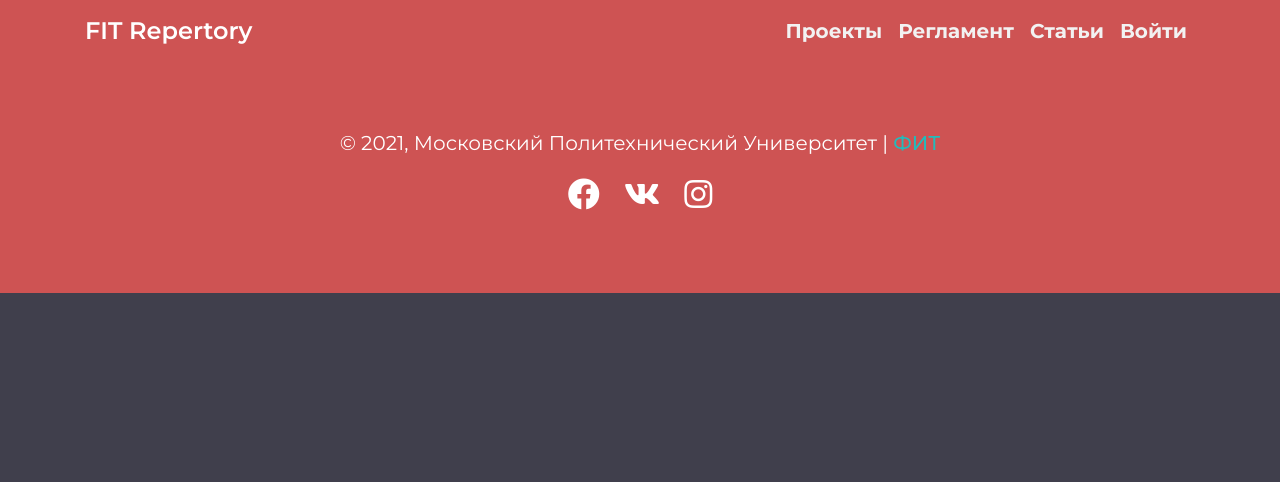
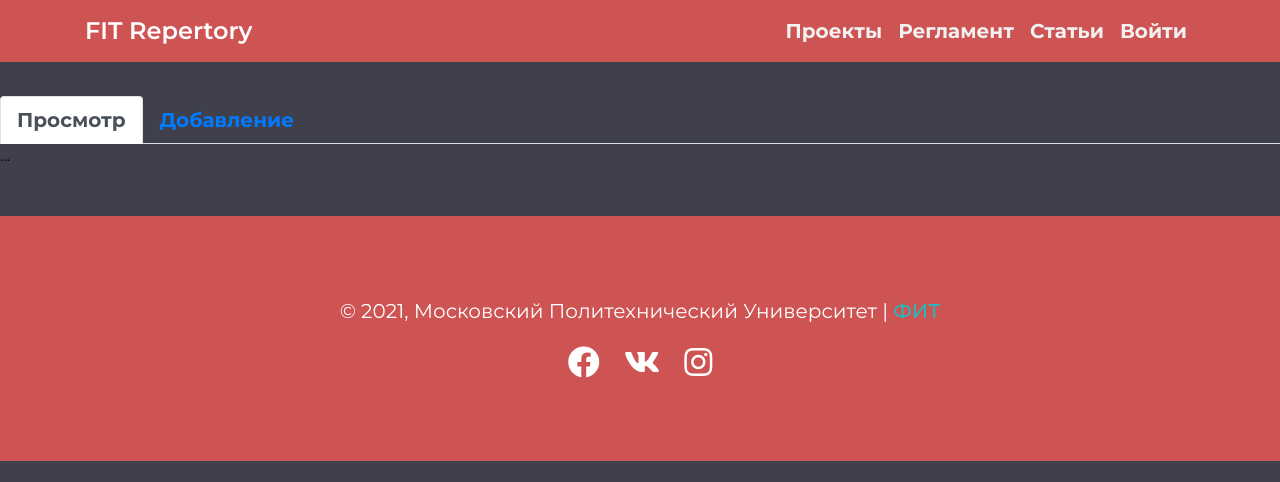
Before and after one commit to F12-Team/FIT-Repertory, a Flask app: page /admin/users in a window 1280 px wide. Shown: the top 482 px of the page. Run offline with Flask 2, Linux system fonts and the light colour scheme; data that the repository does not hold is empty; some libraries are stand-ins or nearby versions.

Commit message:
fix templates

```diff
--- a/src/app/app.py
+++ b/src/app/app.py
@@ -45,7 +45,7 @@ from tools import ImageSaver
 
 @app.route('/')
 def index():
-    directions = Direction.query.all()
+    directions = Direction.query.filter(Direction.name != 'Заглушка').all()
     projects = Project.query.order_by(desc(Project.likes)).limit(9).all()
     return render_template('index.html', directions=directions, projects=projects)
 
--- a/src/app/templates/admin/form/formProject.html
+++ /dev/null
@@ -1,4 +0,0 @@
-{% macro render_form() %}
-
-
-{% endmacro %}
--- a/src/app/templates/admin/users.html
+++ b/src/app/templates/admin/users.html
@@ -1,5 +1,18 @@
 {% extends 'base.html' %}
 
 {% block content %}
-
+<ul class="nav nav-tabs pt-5" id="myTab" role="tablist">
+    <li class="nav-item" role="presentation">
+        <a class="nav-link active" id="home-tab" data-toggle="tab" href="#home" role="tab" aria-controls="home"
+            aria-selected="true">Просмотр</a>
+    </li>
+    <li class="nav-item" role="presentation">
+        <a class="nav-link" id="profile-tab" data-toggle="tab" href="#profile" role="tab" aria-controls="profile"
+            aria-selected="false">Добавление</a>
+    </li>
+</ul>
+<div class="tab-content" id="myTabContent">
+    <div class="tab-pane fade show active" id="home" role="tabpanel" aria-labelledby="home-tab">...</div>
+    <div class="tab-pane fade" id="profile" role="tabpanel" aria-labelledby="profile-tab">...</div>
+</div>
 {% endblock %}
--- a/src/app/view.py
+++ b/src/app/view.py
@@ -34,7 +34,7 @@ def local_pagination(pagination):
 def projects():
     direction_id = request.form.get('direction_id', 0, type=int)
     semesters = Semester.query.all()
-    directions = Direction.query.all()
+    directions = Direction.query.filter(Direction.name != 'Заглушка').all()
     projects = Project.query.order_by(desc(Project.likes))
     if direction_id == 0:
         projects = projects.limit(PER_PAGE).all()
```
Also changed, not shown: src/app/templates/admin/groups.html (+14 -1 lines), src/app/templates/admin/projects.html (+25 -9 lines), src/app/templates/admin/semesters.html (+14 -1 lines).
